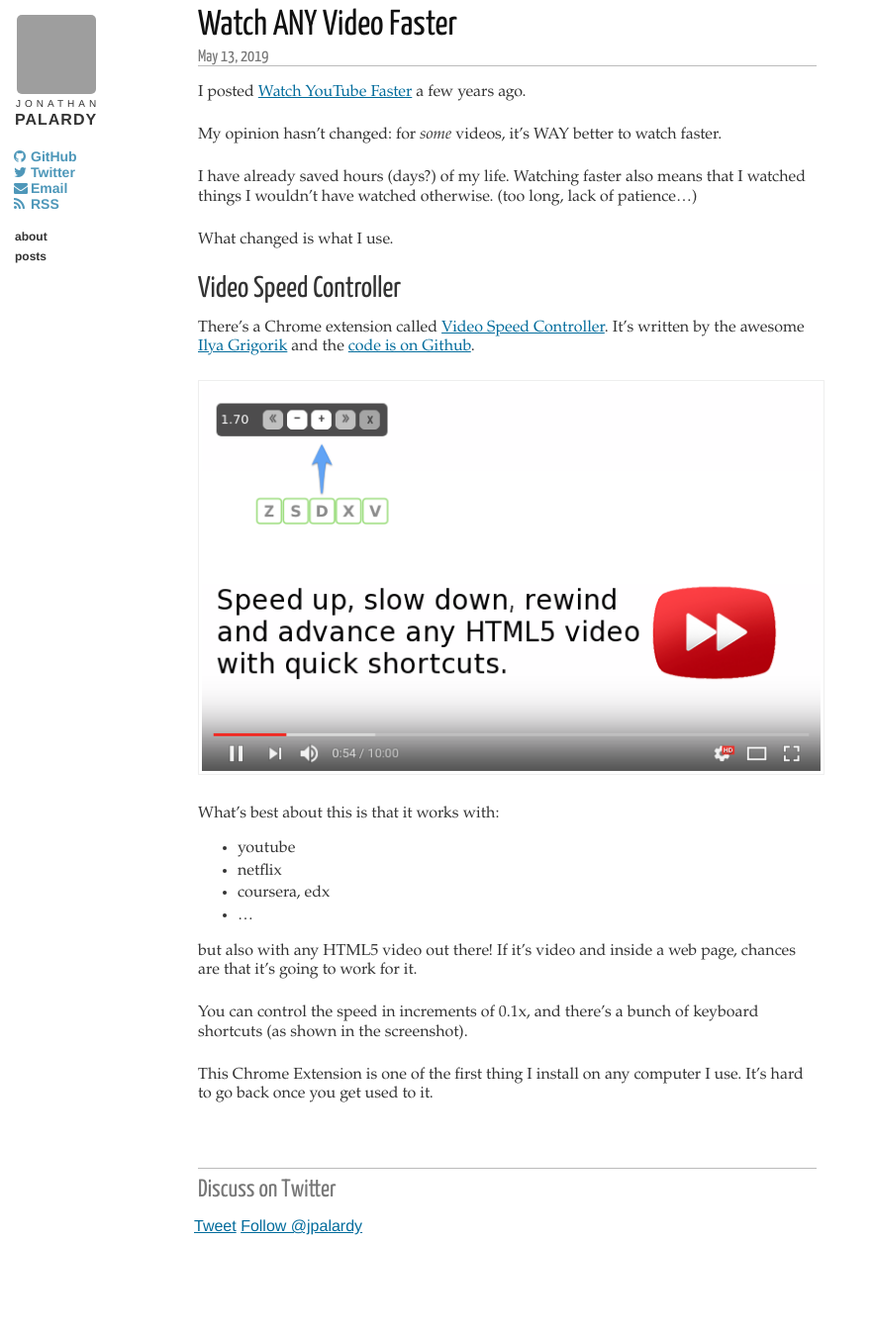
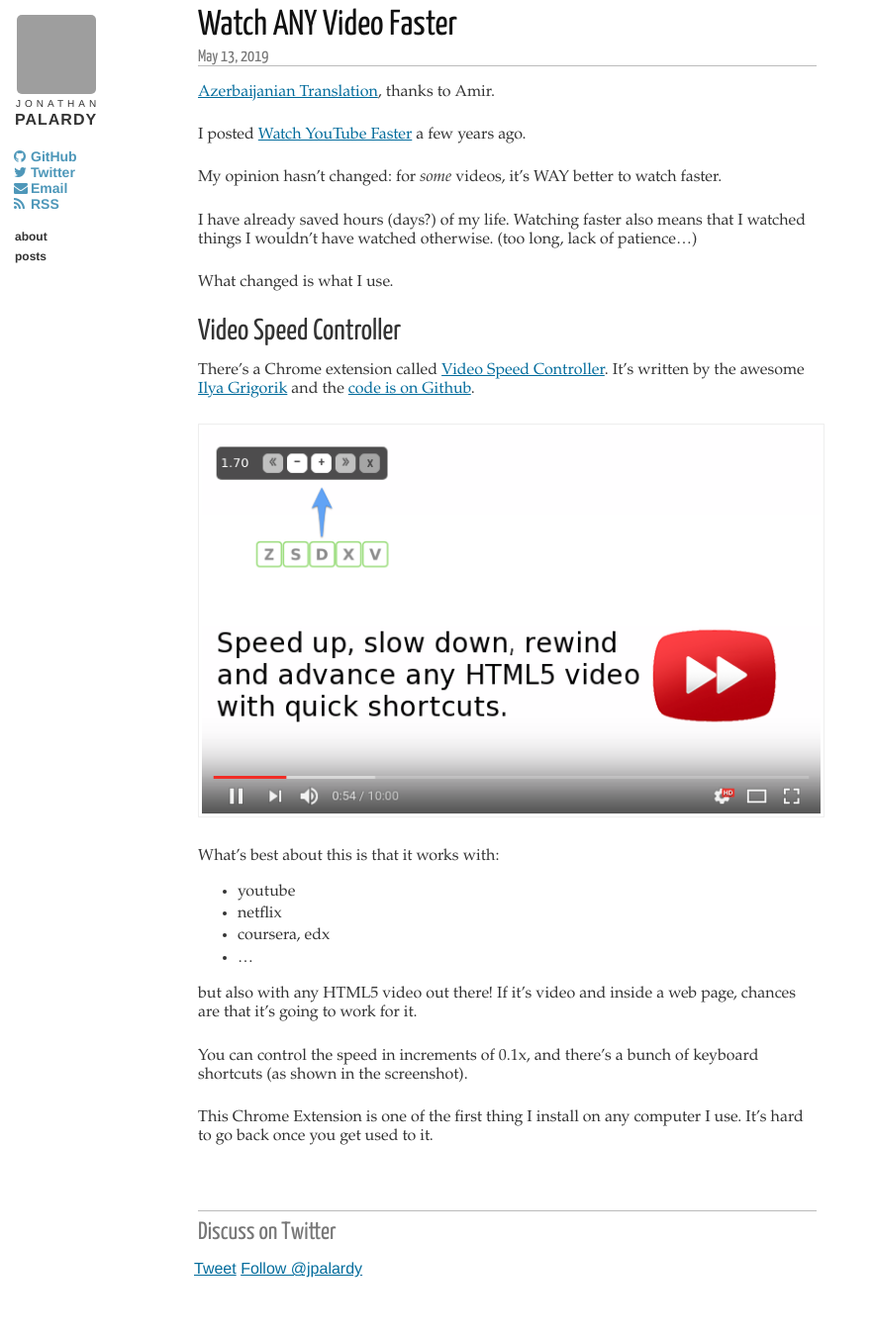
Before and after one commit to jpalardy/jpalardy.github.io, a Jekyll site: the page built from _posts/2019-05-13-watch-any-video-faster.markdown, in a window 1280 px wide. Shown: the whole page at 99% size, without its empty margins (0-882 px from the left). Built offline with Jekyll 4.4.1, drawn with Linux system fonts in a browser that asks for light colours; comment, search, counter and statistics services are not loaded; before the commit the page ends 1308 px from its top, so only the background shows below that; grey boxes are pictures that could not be loaded.

Commit message:
Add Azerbaijanian translation link to "Watch Any Video Faster"

```diff
--- a/_posts/2019-05-13-watch-any-video-faster.markdown
+++ b/_posts/2019-05-13-watch-any-video-faster.markdown
@@ -3,6 +3,8 @@
 title: "Watch ANY Video Faster"
 category: posts
 ---
+
+[Azerbaijanian Translation](https://prodocs24.com/articles/watch-any-video-faster/), thanks to Amir.
 
 I posted [Watch YouTube Faster](/posts/watch-youtube-faster/) a few years ago.
 
```
